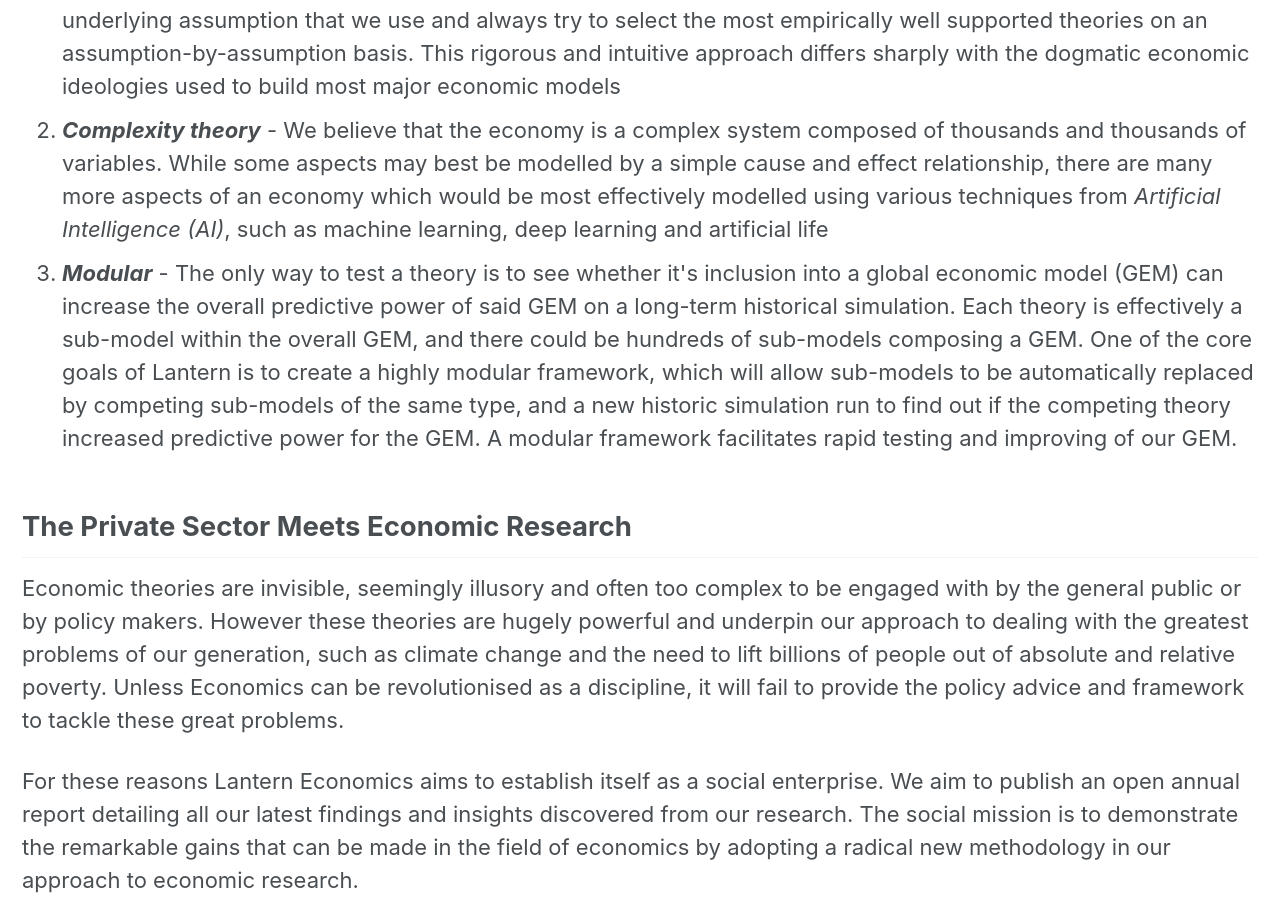
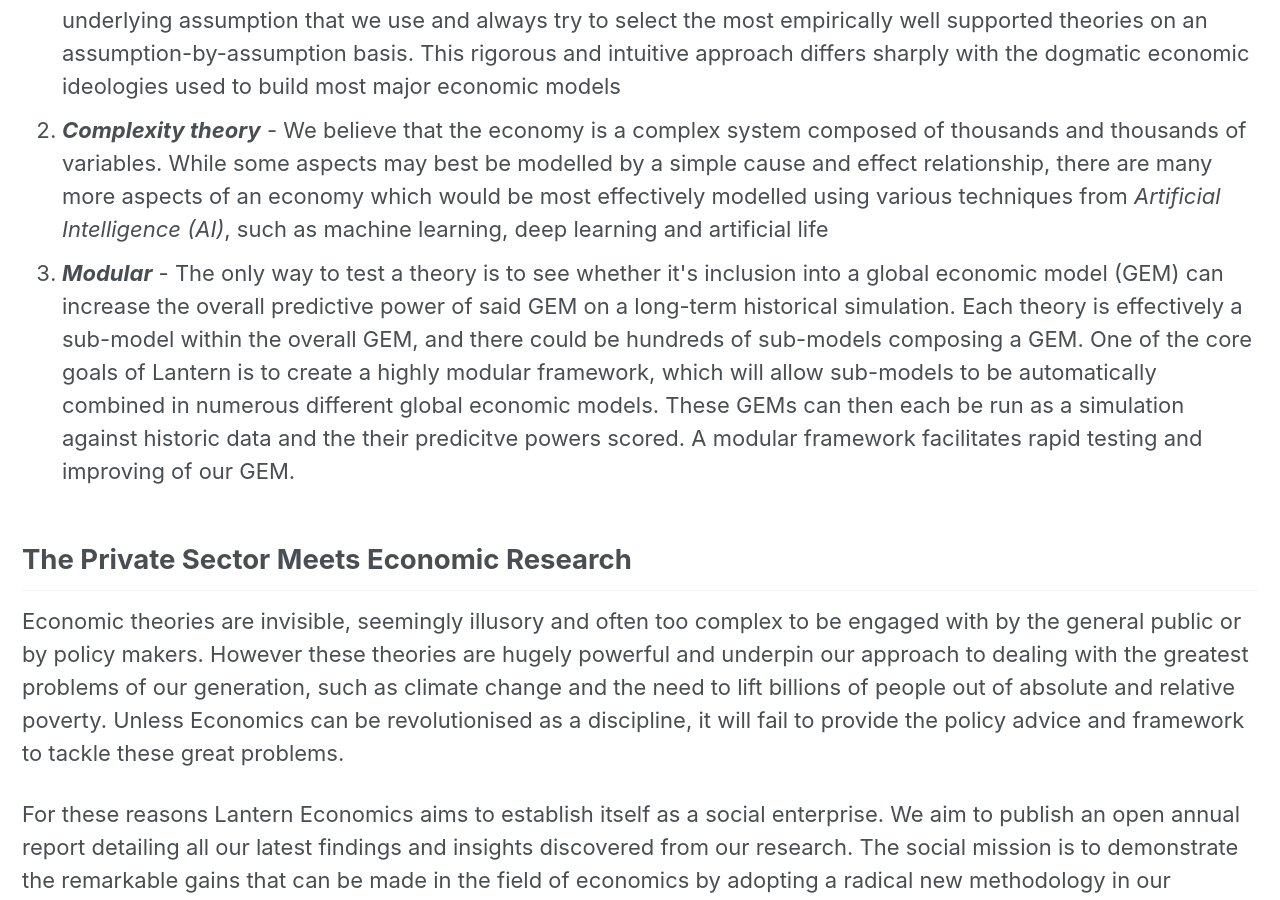
Before and after one commit to StephenBeard93/commercial, a Jekyll site: the page built from _pages/about.md, in a window 1280 px wide and 900 px high, scrolled down 729 px. Built offline with Jekyll 4.4.1, drawn with Linux system fonts in a browser that asks for light colours.

Commit message:
Update about.md

```diff
--- a/_pages/about.md
+++ b/_pages/about.md
@@ -17,7 +17,7 @@ Lantern Economics is on a mission to build the world's best global economic mode
 <ol>
   <li><strong><em>unbiased</em></strong> - Economics is divided into many differing and contradicting schools of thought. Lantern Economics does not build models limited by the theoretical basis of one school of thought. Instead we assess every underlying assumption that we use and always try to select the most empirically well supported theories on an assumption-by-assumption basis. This rigorous and intuitive approach differs sharply with the dogmatic economic ideologies used to build most major economic models </li>
   <li><strong><em>Complexity theory</em></strong> - We believe that the economy is a complex system composed of thousands and thousands of variables. While some aspects may best be modelled by a simple cause and effect relationship, there are many more aspects of an economy which would be most effectively modelled using various techniques from <em>Artificial Intelligence (AI)</em>, such as machine learning, deep learning and artificial life</li>
-  <li><strong><em>Modular</em></strong> - The only way to test a theory is to see whether it's inclusion into a global economic model (GEM) can increase the overall predictive power of said GEM on a long-term historical simulation. Each theory is effectively a sub-model within the overall GEM, and there could be hundreds of sub-models composing a GEM. One of the core goals of Lantern is to create a highly modular framework, which will allow sub-models to be automatically replaced by competing sub-models of the same type, and a new historic simulation run to find out if the competing theory increased predictive power for the GEM. A modular framework facilitates rapid testing and improving of our GEM.</li>
+  <li><strong><em>Modular</em></strong> - The only way to test a theory is to see whether it's inclusion into a global economic model (GEM) can increase the overall predictive power of said GEM on a long-term historical simulation. Each theory is effectively a sub-model within the overall GEM, and there could be hundreds of sub-models composing a GEM. One of the core goals of Lantern is to create a highly modular framework, which will allow sub-models to be automatically combined in numerous different global economic models. These GEMs can then each be run as a simulation against historic data and the their predicitve powers scored. A modular framework facilitates rapid testing and improving of our GEM.</li>
 </ol>
 
 
```
